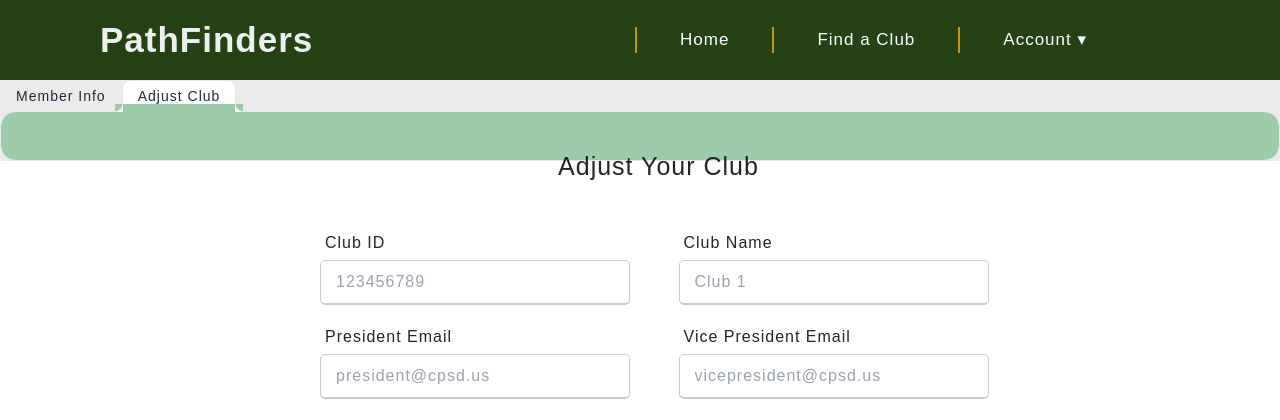
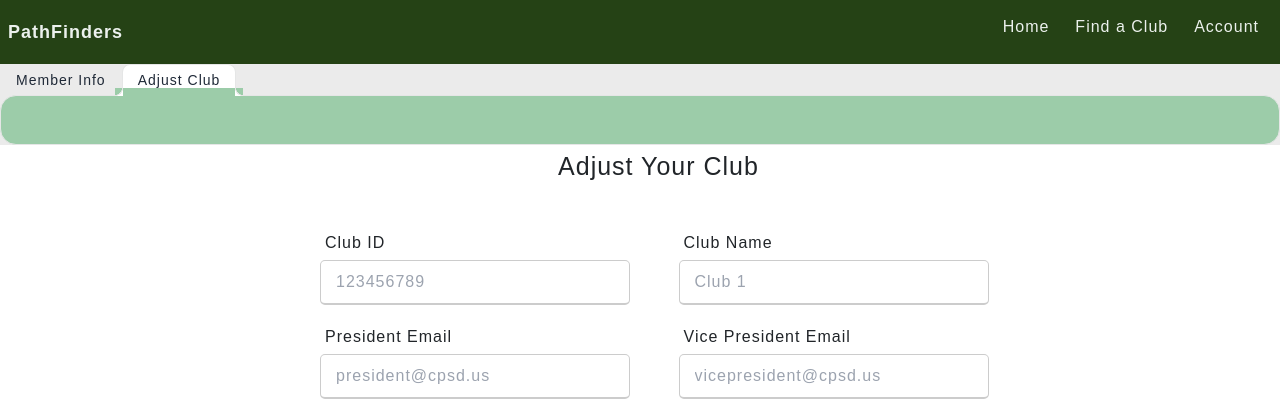
Before and after one commit to Rehaan12345/clubfinder, a Flask app: page /clubdashboard in a window 1280 px wide. Shown: the top 420 px of the page. Run offline with Flask 3, Linux system fonts and the light colour scheme; the visitor is signed in with stand-in values (Sample User, id 1); data comes from the database, SQL or seed files in the repository; data that the repository does not hold is empty; some libraries are stand-ins or nearby versions.

Commit message:
finally fixed the nav bar

```diff
--- a/website/static/index.js
+++ b/website/static/index.js
@@ -227,7 +227,7 @@ window.addEventListener("DOMContentLoaded", () => {
     const activePage = window.location.pathname;
     document.querySelectorAll(".navlink").forEach((link) => {
         if (link.href === window.location.href) {
-            link.classList.add("active");
+            link.classList.add("isactive");
         }
     });
 });
--- a/website/static/styles.css
+++ b/website/static/styles.css
@@ -44,6 +44,7 @@ body {
     text-decoration: none;
     display: grid;
     /* font-family: Arial, Helvetica, sans-serif */
+    max-width: 100%;
 }
 
 #main1 {
@@ -425,102 +426,6 @@ nav ul li a{
     text-decoration: none;
 }
 
-/***************** Nav Styling: *****************/
-/* .navlink {
-    cursor: pointer;
-}
-
-.mainnav {
-    background: var(--compliment4);
-    height: 80px;
-    width: 100%;
-  }
-  label.logo {
-    color: var(--background);
-    font-size: 35px;
-    line-height: 80px;
-    padding: 0 100px;
-    font-weight: bold;
-  }
-  .mainnav ul {
-    float: right;
-    margin-right: 20px;
-  }
-  .mainnav ul li{
-    display: inline-block;
-    line-height: 80px;
-    margin: 0 5px;
-  }
-  .mainnav ul li a{
-    color: var(--background);
-    font-size: 17px;
-    padding: 7px 13px;
-    border-radius: 3px;
-    text-transform: uppercase;
-    text-decoration: none;
-  }
-  a.active,a:hover{
-    border-bottom: 3px solid var(--compliment3);
-    transition: .5s;
-    color: var(--background);
-  }
-  .checkbtn{
-    font-size: 30px;
-    color: var(--compliment3);
-    float: right;
-    line-height: 80px;
-    margin-right: 40px;
-    cursor: pointer;
-    display: none;
-  }
-  #check{
-    display: none;
-  }
-  @media (max-width: 952px){
-    label.logo{
-      font-size: 30px;
-      padding-left: 50px;
-    }
-    .mainnav ul li a{
-      font-size: 16px;
-    }
-  }
-  @media (max-width: 858px){
-    .checkbtn{
-      display: block;
-    }
-    ul{
-      position: fixed;
-      width: 100%;
-      height: 100vh;
-      background: var(--compliment3);
-      top: 80px;
-      left: -100%;
-      text-align: center;
-      transition: all .5s;
-    }
-    .mainnav ul li{
-      display: block;
-      margin: 50px 0;
-      line-height: 30px;
-    }
-    .mainnav ul li a{
-      font-size: 20px;
-    }
-    a:hover,a.active{
-      background: none;
-      color: var(--compliment2);
-    }
-    #check:checked ~ ul{
-      left: 0;
-    }
-  }
-  section{
-    background-color: var(--background);
-    background-size: cover;
-    height: calc(100vh - 80px);
-  } */
-
 label.logo {
 color: var(--background);
 font-size: 35px;
@@ -543,140 +448,56 @@ font-weight: bold;
     display: none;
 }
 
-.active {
+#emailli, #emailli:hover {
+    pointer-events: none;
+    background-color: var(--compliment4);
+}
+
+#pflogo, #pflogo:hover {
+    background-color: var(--compliment4);
+}
+
+/********** Overriding some DaisyUI nav styling: **********/
+.isactive {
     font-weight: bold;
-    color: var(--compliment3)
-}
-
-/* Source (for below): https://codepen.io/Mark_Bell00/pen/vYELmNM */
-.mainnav {
-    display: flex;
+    background-color: var(--compliment3);
+    color: var(--background);
+}
+
+.navbar {
     background-color: var(--compliment4);
-    justify-content: space-between;
-}
-
-.mainul {
-    float: right;
-    margin-right: 150px;
-    display: flex;
-    justify-content: center;
-    align-items: center;
-}
-
-li {
-    list-style: none;
-    margin: 0 auto;
-    border-left: 2px solid var(--compliment3);
-    display: inline-block;
-    padding: 0 30px;
-    position: relative;
-    text-decoration: none;
-    text-align: center;
-}
-
-li a {
-    color: var(--compliment4);
-}
-
-li a:hover {
-    color: var(--compliment3);
-}
-
-li:hover {
-    cursor: pointer;
-}
-
-.dropdown {
-    visibility: hidden;
-    opacity: 0;
-    position: absolute;
-    padding-left: 0;
-    left: 0;
-    display: none;
-    background: var(--compliment4);
-}
-
-ul li:hover > ul,
-.dropdown:hover {
-    visibility: visible;
-    opacity: 1;
-    display: block;
-    min-width: 250px;
-    width: 50px;
-    text-align: left;
-    padding-top: 20px;
-    box-shadow: 0px 3px 5px -1px rgba(0, 0, 0, .3);
-    z-index: 100;
-}
-
-#emailli {
-    transition: none;
-    pointer-events: none;
-}
-
-ul li ul li {
-    clear: both;
-    width: 100%;
-    text-align: left;
-    margin-bottom: 20px;
-    border-style: none;
-}
-
-ul li ul li a:hover {
-    padding-left: 10px;
-    border-left: 2px solid var(--compliment3);
-    transition: all 0.3s ease;
-}
-
-a {
-    text-decoration: none;
-}
-
-a:hover {
-    color: var(--compliment2);
-}
-
-ul li ul li a { transition: all 0.5s ease; }
-
-@media (max-width: 952px){
-    label.logo{
-      font-size: 30px;
-      padding-left: 50px;
-    }
-    .mainnav ul li a{
-      font-size: 16px;
-    }
-  }
-  @media (max-width: 858px){
-    .checkbtn{
-      display: block;
-    }
-    ul{
-      position: fixed;
-      width: 100%;
-      height: 100vh;
-      background: var(--compliment3);
-      top: 80px;
-      left: -100%;
-      text-align: center;
-      transition: all .5s;
-    }
-    .mainnav ul li{
-      display: block;
-      margin: 50px 0;
-      line-height: 30px;
-    }
-    .mainnav ul li a{
-      font-size: 20px;
-    }
-    a:hover,a.active{
-      background: none;
-      color: var(--compliment2);
-    }
-    #check:checked ~ ul{
-      left: 0;
-    }
-  }
+}
+
+.navlink {
+    color: var(--background);
+}
+
+.navlink:hover {
+    background-color: var(--compliment2);
+}
+
+summary {
+    color: var(--background);
+}
+
+.text-xl {
+    color: var(--background);
+
+}
+
+.text-xl:hover {
+    color: var(--background);
+}
+
+.p-2 {
+    background-color: var(--compliment4);
+    /* padding: 20px; */
+    border-radius: 0;
+}
+
+.okdropok {
+    margin-right: 100px;
+}
 
 /********** Club Quick View Modal: **********/
 .clubdesc {
--- a/website/templates/layout.html
+++ b/website/templates/layout.html
@@ -14,7 +14,7 @@
     <link rel="stylesheet" href="https://cdnjs.cloudflare.com/ajax/libs/font-awesome/6.4.2/css/all.min.css" integrity="sha512-z3gLpd7yknf1YoNbCzqRKc4qyor8gaKU1qmn+CShxbuBusANI9QpRohGBreCFkKxLhei6S9CQXFEbbKuqLg0DA==" crossorigin="anonymous" referrerpolicy="no-referrer" />
     <link rel="stylesheet" type="text/css" href="../static/styles.css">
     <script src="../static/index.js"></script>
-    <title> CRLSClubFinder | {% block title %}Clubs{% endblock %} </title>
+    <title> CRLSPathFinders | {% block title %}Home{% endblock %} </title>
 </head>
     <body class="rehaan">
         <div class="loadingwrapper">
@@ -34,35 +34,8 @@
         gtag('config', 'G-15D7GN7H31');
         </script>
 
-        <!-- Main Nav Bar: -->
-        <nav class="mainnav">
-            <div class="partone">
-                <label class="logo">PathFinders</label>
-                <input type="checkbox" id="check">
-                <label for="check" class="checkbtn">
-                  <i class="fas fa-bars"></i>
-                </label>
-            </div>
-            <ul class="mainul">
-                {% if user.is_authenticated %}
-                    <li class="mainil"><a href="/" class="navlink">Home</a></li>
-                    <li class="mainil"><a href="/findaclub" class="navlink">Find a Club</a></li>
-                    <li class="mainil"><a class="maina">Account &dtrif;</a>
-                        <ul class="dropdown">
-                            <li class="mainil dropdownli"><a id="emailli" class="dropdowna">{{ user.email }}</a></li>
-                            <li class="mainil dropdownli"><a class="navlink" id="dropdownoption" href="/registeraclub" class="dropdowna">Register a Club <i class="fa-solid fa-pencil"></i></a></li>
-                            {% if user.role == "Leader" or user.role == "Advisor" or user.role == "Admin" %}<li class="mainil dropdownli"><a class="dropdownna" href="/clubdashboard">Club Dashboard</a></li>{% endif %}
-                            {% if user.role == "Admin" %}<li class="mainil dropdownli"><a href="/admin" id="dropdownoption" class="dropdowna">Admin <i class="fa-solid fa-table-columns"></i></a></li>{% endif %}
-                            <li class="mainil"><a href="/logout" class="dropdowna dropdownli">Log Out</a></li>
-                            <li class="mainil">{% if user.role == "Admin" or user.role == "Advisor" %}<button class="verifyclubbutton verifyclubbutton dropdownli" id="verifyclubbutton">Verify Your Club <i class="fa-solid fa-link"></i></button>{% endif %}</li>
-                        </ul>
-                    </li>
-                {% else %}
-                    <li class="mainil"><a href="/login" class="navlink">Log In</a></li>
-                    <li class="mainil"><a href="/signup" class="navlink">Sign up</a></li>
-                {% endif %}
-              </ul>
-        </nav>
+        <!-- Navbar: -->
+        {% include "nav.html" %}
 
         <!-- Connect to club modal: -->
         <dialog class="connecttoclub" id="connecttoclubmodal">
@@ -99,9 +72,19 @@
 
         {% block body %}
 
-        <div class="backgroundimage">
+        <!-- <div class="backgroundimage">
             <div class="maintext"><h1>CRLS PathFinders</h1></div>
-        </div>
+        </div> -->
+        <div class="hero min-h-screen" style="background-image: url(../static/images/homepicwotext.png);">
+            <div class="hero-overlay bg-opacity-80"></div>
+            <div class="hero-content text-center text-neutral-content">
+              <div class="max-w-md">
+                <h1 class="mb-5 text-5xl font-bold">CRLS PathFinders</h1>
+                <p class="mb-5">Find academic support, one-on-one tutoring, upperclassmen class shadowing, and any club within the CRLS community, all for free!</p>
+                <button class="btn btn-primary">Get Started</button>
+              </div>
+            </div>
+          </div>
         <div class="mainhomecontainer">
           <!-- <div class="hometitle">CRLS PathFinders</div> -->
             <form method="POST" class="addinfo">
--- /dev/null
+++ b/website/templates/nav.html
@@ -0,0 +1,37 @@
+<div class="navbar bg-base-300">
+    <div class="flex-1 px-2 lg:flex-none">
+        <a href="/" class="text-lg font-bold navlink" id="pflogo">PathFinders</a>
+    </div>
+    <div class="flex justify-end flex-1 px-2">
+        <div class="flex items-stretch">
+        <a class="btn btn-ghost rounded-btn navlink" href="/">Home</a>
+        {% if user.is_authenticated %}
+        <a class="btn btn-ghost rounded-btn navlink" href="/findaclub">Find a Club</a>
+        <div class="dropdown dropdown-end">
+            <div tabindex="0" role="button" class="btn btn-ghost rounded-btn navlink">Account</div>
+            <ul tabindex="0" class="menu dropdown-content z-[1] p-2 shadow bg-base-100 rounded-box w-52 mt-4">
+            <li class="mainil dropdownli"><a id="emailli" class="dropdowna navlink">{{ user.email }}</a></li>
+
+            <li class="mainil dropdownli"><a class="navlink" id="dropdownoption" href="/registeraclub" class="dropdowna">Register a Club <i class="fa-solid fa-pencil"></i></a></li>
+
+            {% if user.role == "Leader" or user.role == "Advisor" or user.role == "Admin" %}
+                <li class="mainil dropdownli"><a class="dropdownna navlink" href="/clubdashboard">Club Dashboard</a></li>
+            {% endif %}
+
+            {% if user.role == "Admin" %}
+                <li class="mainil dropdownli"><a href="/admin" id="dropdownoption" class="dropdowna navlink">Admin <i class="fa-solid fa-table-columns"></i></a></li>
+            {% endif %}
+            <li class="mainil"><a href="/logout" class="dropdowna dropdownli navlink">Log Out</a></li>
+            <li class="mainil">
+                {% if user.role == "Admin" or user.role == "Advisor" %}
+                    <button class="verifyclubbutton verifyclubbutton dropdownli" id="verifyclubbutton">Verify Your Club <i class="fa-solid fa-link"></i></button>
+                {% endif %}</li>
+            </ul>
+        </div>
+        {% else %}
+        <a class="btn btn-ghost rounded-btn navlink" href="/login">Login</a>
+        <a class="btn btn-ghost rounded-btn navlink" href="/signup">Signup</a>
+        {% endif %}
+        </div>
+    </div>
+</div>
```
Also changed, not shown: website/static/oldstyles.css (deleted, +0 -176 lines), website/templates/clubs.html (deleted, +0 -46 lines).
